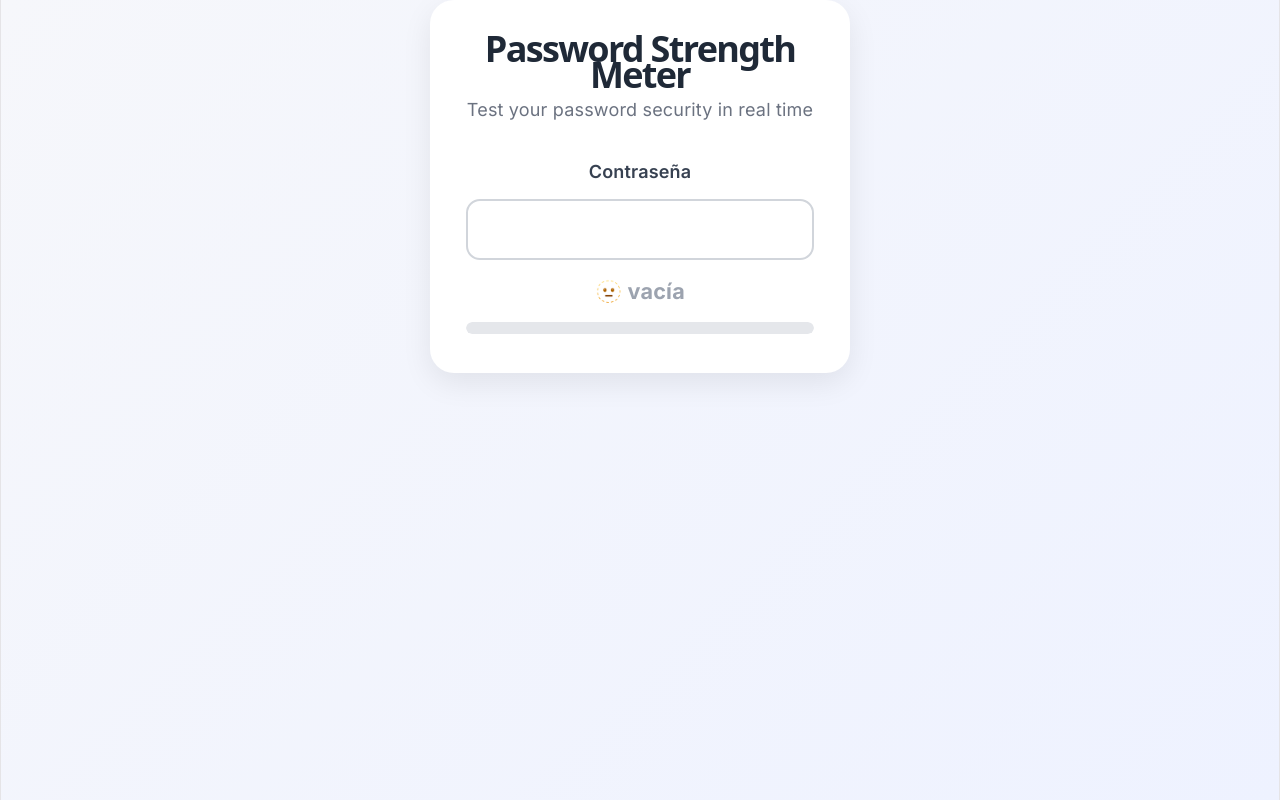
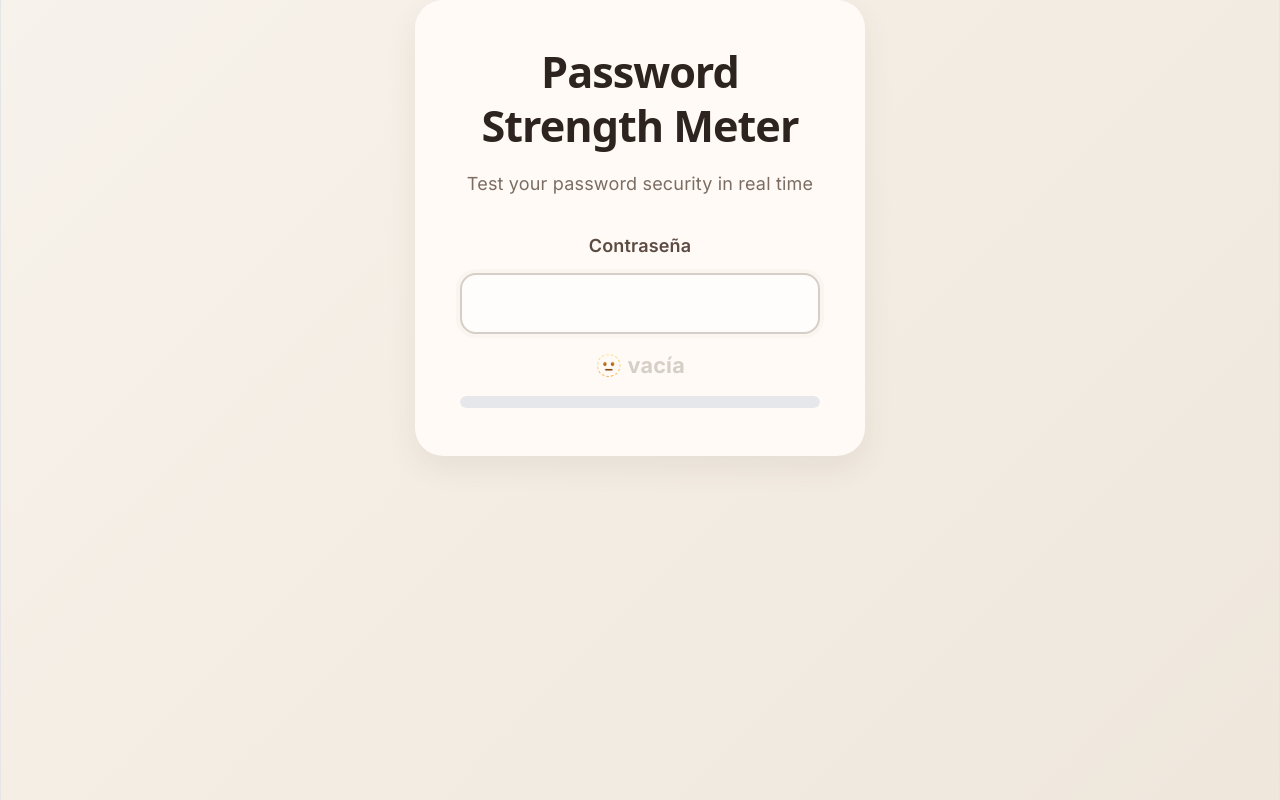
Before and after one commit to alejandro-gperez/password-strength-meter, a React (Vite) app: page / in a window 1280 px wide. Built offline with nearby package versions, Linux system fonts and the light colour scheme.

Commit message:
style: redesign interface with warm pastel theme

```diff
--- a/src/App.css
+++ b/src/App.css
@@ -1,14 +1,22 @@
+html,
+body,
+#root {
+  min-height: 100vh;
+}
+
 * {
   box-sizing: border-box;
 }
 
 body {
   margin: 0;
+
   font-family: "Inter", sans-serif;
+
   background: linear-gradient(
     135deg,
-    #f6f7fb,
-    #eef2ff
+    #f7f2eb,
+    #efe7dc
   );
 
   min-height: 100vh;
@@ -30,16 +38,17 @@ body {
 }
 
 .card {
-  width: 420px;
+  width: 100%;
+  max-width: 450px;
 
-  background: white;
+  background: #fffaf5;
 
-  padding: 2rem;
+  border-radius: 28px;
 
-  border-radius: 24px;
+  padding: 2.5rem;
 
   box-shadow:
-    0 10px 30px rgba(0, 0, 0, 0.08);
+    0 12px 30px rgba(84, 62, 44, 0.08);
 
   text-align: center;
 }
@@ -47,17 +56,23 @@ body {
 .title {
   margin: 0;
 
-  font-size: 2rem;
+  font-size: 2.4rem;
   font-weight: 700;
 
-  color: #1f2937;
+  color: #2d241f;
+
+  line-height: 1.25;
+
+  letter-spacing: -1px;
 }
 
 .subtitle {
-  margin-top: 0.5rem;
+  margin-top: 1rem;
   margin-bottom: 2rem;
 
-  color: #6b7280;
+  color: #7b6d63;
+
+  font-size: 1rem;
 }
 
 label {
@@ -65,8 +80,9 @@ label {
 
   margin-bottom: 0.75rem;
 
-  color: #374151;
   font-weight: 600;
+
+  color: #5c4b42;
 }
 
 input {
@@ -74,9 +90,13 @@ input {
 
   padding: 1rem;
 
-  border-radius: 14px;
+  border-radius: 16px;
 
-  border: 2px solid #d1d5db;
+  border: 2px solid #d8c7b8;
+
+  background: #fffdfb;
+
+  color: #3d3128;
 
   font-size: 1rem;
 
@@ -86,10 +106,10 @@ input {
 input:focus {
   outline: none;
 
-  border-color: #6366f1;
+  border-color: #b08968;
 
   box-shadow:
-    0 0 0 4px rgba(99, 102, 241, 0.15);
+    0 0 0 4px rgba(176, 137, 104, 0.18);
 }
 
 .strength {
@@ -97,6 +117,8 @@ input:focus {
 
   font-size: 1.2rem;
   font-weight: 700;
+
+  color: #6b4f3f;
 }
 
 progress {
@@ -115,11 +137,11 @@ progress::-webkit-progress-bar {
   border-radius: 999px;
 }
 
-progress::-webkit-progress-value {
+pprogress::-webkit-progress-value {
   background: linear-gradient(
     90deg,
-    #6366f1,
-    #8b5cf6
+    #c08b5c,
+    #9c6644
   );
 
   border-radius: 999px;
--- a/src/components/PasswordStrengthMeter.tsx
+++ b/src/components/PasswordStrengthMeter.tsx
@@ -1,10 +1,18 @@
 import { useState } from "react";
-import { calculatePasswordStrength } from "../utils/calculatePasswordStrength";
+import { calculatePasswordStrength, type PasswordStrength } from "../utils/calculatePasswordStrength";
 
 export default function PasswordStrengthMeter() {
   const [password, setPassword] = useState("");
 
   const strength = calculatePasswordStrength(password);
+
+  const strengthColors: Record<PasswordStrength, string> = {
+  "vacía": "#d6cfc7",
+  "débil": "#d27d5f",
+  "media": "#c59b6d",
+  "fuerte": "#7a9e7e",
+  "muy fuerte": "#4f7c5a",
+  };
 
   const strengthEmoji = {
     "vacía": "🫥",
@@ -13,14 +21,6 @@ export default function PasswordStrengthMeter() {
     "fuerte": "😎",
     "muy fuerte": "🔥"
   }
-
-  const strengthColor = {
-  "vacía": "#9ca3af",
-  "débil": "#ef4444",
-  "media": "#f59e0b",
-  "fuerte": "#3b82f6",
-  "muy fuerte": "#10b981",
-};
 
   return (
     <div>
@@ -32,13 +32,17 @@ export default function PasswordStrengthMeter() {
           aria-describedby="password-strength"
           value={password}
           onChange={(e) => setPassword(e.target.value)}
+          style={{
+            borderColor: strengthColors[strength],
+            boxShadow: `0 0 0 4px ${strengthColors[strength]}22`,
+          }}
         />
 
         <p
           id="password-strength"
           className="strength"
           style={{
-            color: strengthColor[strength],
+            color: strengthColors[strength],
           }}
         >
           {strengthEmoji[strength]} {strength}
@@ -57,6 +61,9 @@ export default function PasswordStrengthMeter() {
               : 4
           }
           max={4}
+          style={{
+            accentColor: strengthColors[strength],
+          }}
         />
     </div>
   );
```
Lines whose indentation alone changed are shown as unchanged.
